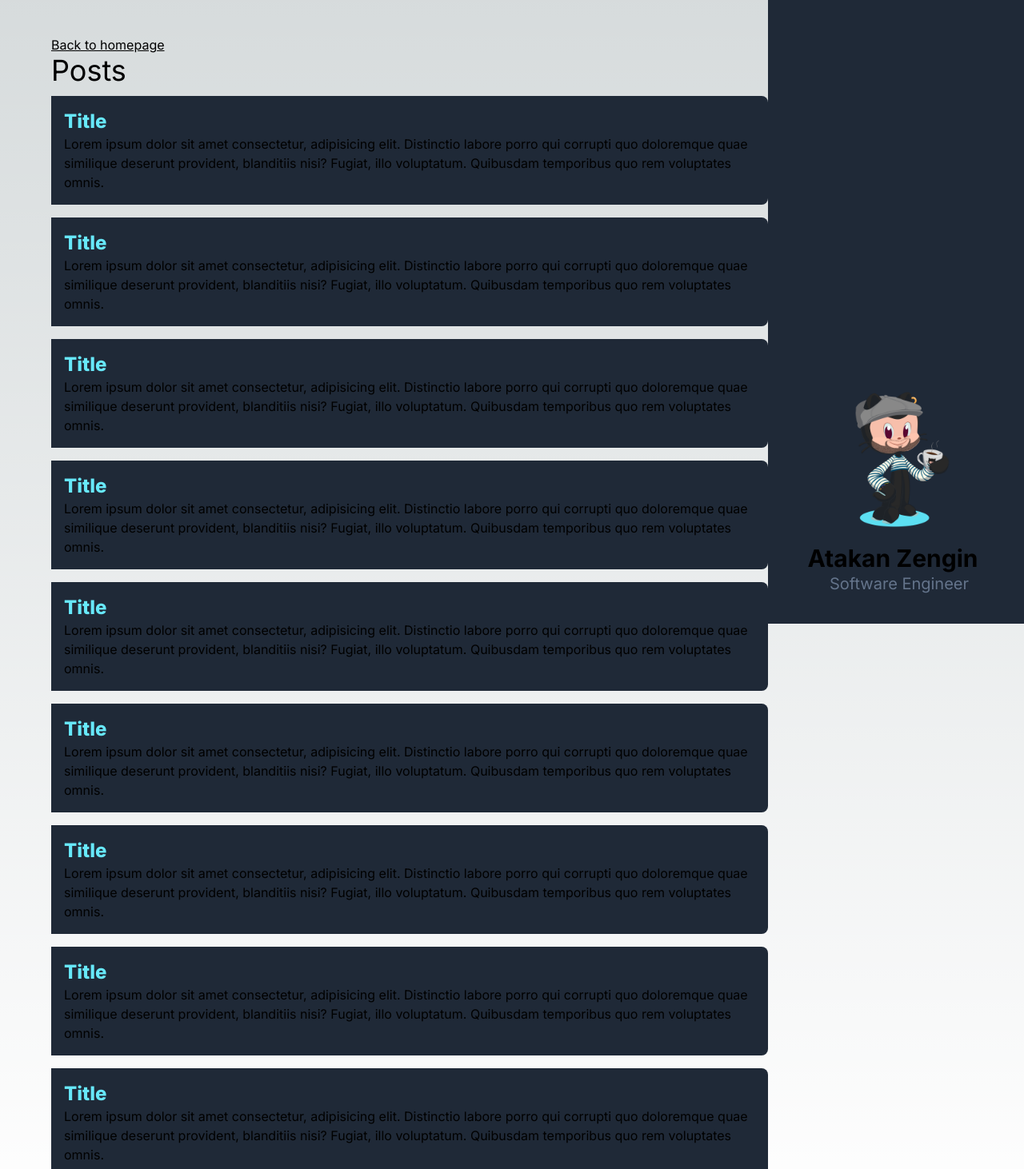
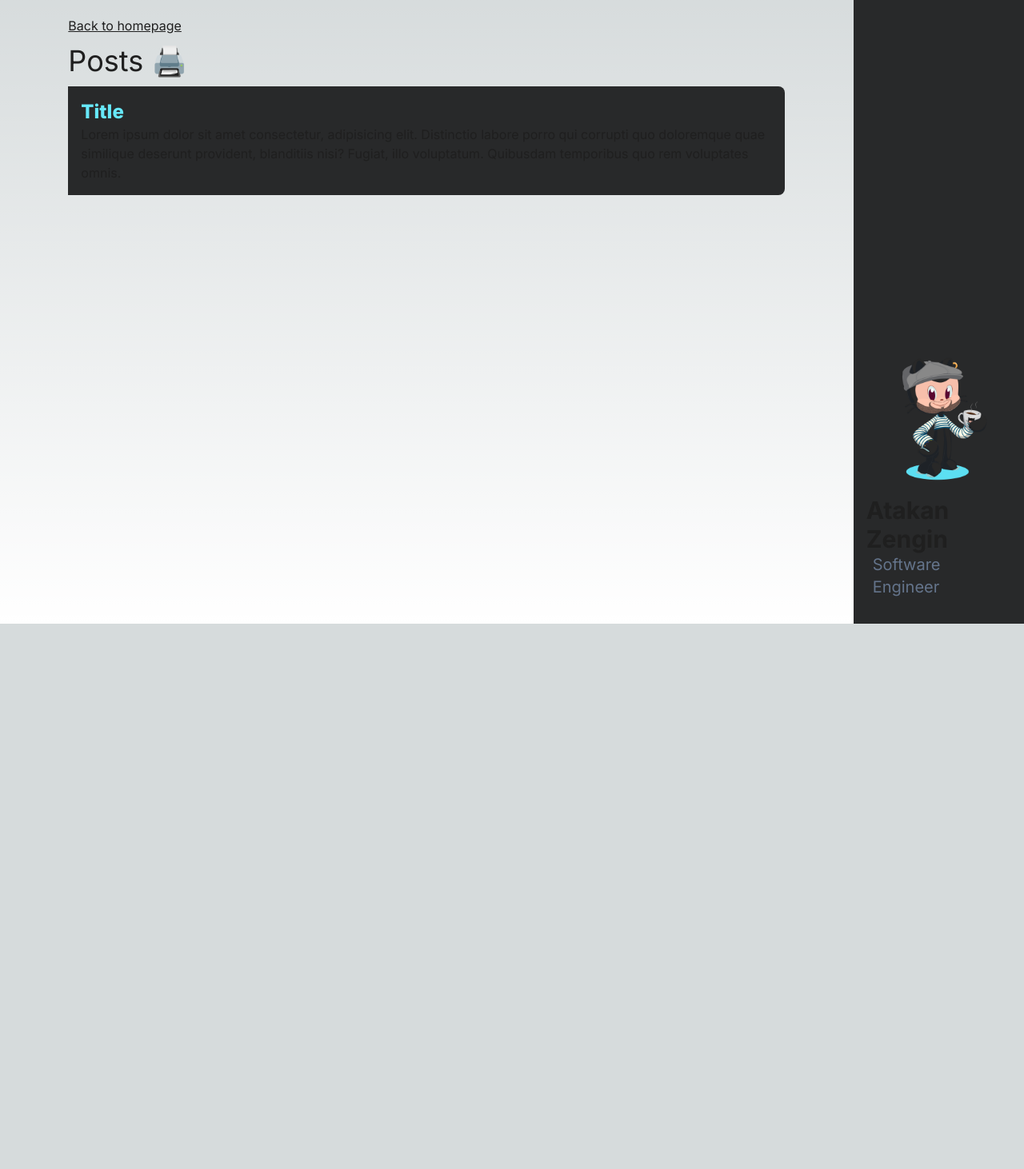
Before and after one commit to atakanzen/atakanzen.com, a Next.js app: page /posts in a window 1280 px wide. Shown: the part 20-1482 px from the top of the page at 80% size. After the commit the page ends 800 px from the top, so only its background shows below. Built offline with nearby package versions, Linux system fonts and the light colour scheme.

Commit message:
Add custom 404 page and update layout for more robustness

```diff
--- /dev/null
+++ b/components/CardNavigation.tsx
@@ -0,0 +1,26 @@
+import { Url } from "next/dist/shared/lib/router/router";
+import Link from "next/link";
+import React from "react";
+
+type CardNavigationProps = {
+  href: Url;
+  title: String;
+  description: String;
+};
+
+const CardNavigation = ({ href, title, description }: CardNavigationProps) => {
+  return (
+    <Link
+      href={href}
+      className="group p-6 dark:bg-miogray-100 dark:hover:bg-miogray-50 rounded-xl"
+    >
+      <h5 className="text-l font-semibold">
+        <span className="text-cyan-300 font-bold text-xl">MY</span> {title}
+      </h5>
+      <p>{description}</p>
+    </Link>
+  );
+};
+
+export default CardNavigation;
+export type { CardNavigationProps };
--- a/components/Layout.tsx
+++ b/components/Layout.tsx
@@ -10,9 +10,16 @@ type LayoutProps = {
 export default function Layout({ children }: LayoutProps) {
   return (
     <>
-      <div className={`${inter.className} relative`}>
-        <Sidebar />
-        <main className="mx-auto p-16 relative">{children}</main>
+      <div
+        className={`${inter.className} grid grid-rows-1 grid-cols-1 xl:grid-cols-12`}
+      >
+        <div className="row-start-1 xl:col-span-2  xl:col-start-11">
+          <Sidebar />
+        </div>
+
+        <main className="mx-auto p-10 col-span-12 row-start-2 col-start-1 xl:col-span-10  xl:row-start-1 ">
+          {children}
+        </main>
       </div>
     </>
   );
--- a/components/Sidebar.tsx
+++ b/components/Sidebar.tsx
@@ -2,7 +2,8 @@ import Image from "next/image";
 
 export default function Sidebar() {
   return (
-    <aside className="xl:left-auto xl:fixed xl:top-0 xl:h-screen xl:bottom-0 xl:right-0 bg-gray-800 xl:w-80 p-4 xl:pb-9">
+    // <aside className="xl:left-auto xl:fixed xl:top-0 xl:h-screen xl:bottom-0 xl:right-0 bg-gray-800 xl:w-80 p-4 xl:pb-9">
+    <aside className="bg-gradient-to-b from-miogray-100 xl:bg-miogray-100 p-4 xl:h-screen">
       <div className="flex flex-row-reverse xl:flex-col h-full items-center justify-between xl:justify-end gap-2">
         {/* Dynamic sized profile photo based on breakpoint */}
         <div>
@@ -27,7 +28,7 @@ export default function Sidebar() {
           </div>
         </div>
         {/* Title */}
-        <div className="flex xl:flex-col items-center justify-center  divide-x-2 xl:divide-x-0">
+        <div className="flex xl:flex-col items-center justify-center xl:mb-4 divide-x-2 xl:divide-x-0">
           <h1 className="text-base xs:text-xl xl:text-3xl font-bold pr-2">
             Atakan Zengin
           </h1>
--- a/pages/index.tsx
+++ b/pages/index.tsx
@@ -1,5 +1,29 @@
-import Image from "next/image";
+import CardNavigation from "@/components/CardNavigation";
+import { CardNavigationProps } from "@/components/CardNavigation";
 import Link from "next/link";
+
+const navigationCards: CardNavigationProps[] = [
+  {
+    href: "/posts",
+    title: "Posts",
+    description: "You can read what I write, occasionally.",
+  },
+  {
+    href: "/my-journey",
+    title: "Journey",
+    description: "Check my journey, in a timeline format!",
+  },
+  {
+    href: "/projects",
+    title: "Projects",
+    description: "Making Sundays less depressive.",
+  },
+  {
+    href: "/contact",
+    title: "Contacts",
+    description: "Some useful links where I appear.",
+  },
+];
 
 export default function Home() {
   return (
@@ -19,44 +43,15 @@ export default function Home() {
       </div>
       <div className="flex flex-col gap-4">
         <p>Here are some useful pages, if you would like to know me better.</p>
-        {/* TODO: Hover can apply underline instead of an animation, considering the click times */}
         <div className="grid grid-cols-1 xl:grid-cols-2 gap-3">
-          <Link
-            href="/posts"
-            className="group p-6 dark:bg-gray-800 dark:hover:bg-gray-700 rounded-xl"
-          >
-            <h5 className="text-l font-semibold">
-              <span className="group-hover:animate-pulse text-cyan-300 font-bold text-xl">
-                MY
-              </span>{" "}
-              Posts
-            </h5>
-            <p>You can read what I write, occasionally.</p>
-          </Link>
-          <Link
-            href="/my-journey"
-            className="group p-6 dark:bg-gray-800 dark:hover:bg-gray-700  rounded-xl"
-          >
-            <h5 className="text-l font-semibold">
-              <span className="group-hover:animate-pulse text-cyan-300 font-bold text-xl">
-                MY
-              </span>{" "}
-              Journey
-            </h5>
-            <p>Check my journey, in a timeline format!</p>
-          </Link>
-          <Link
-            href="/projects"
-            className="group p-6 dark:bg-gray-800 dark:hover:bg-gray-700  rounded-xl"
-          >
-            <h5 className="text-l font-semibold">
-              <span className="group-hover:animate-pulse text-cyan-300 font-bold text-xl">
-                MY
-              </span>{" "}
-              Projects
-            </h5>
-            <p>These are the things that keep me sane.</p>
-          </Link>
+          {navigationCards.map((nc, i) => (
+            <CardNavigation
+              key={i}
+              title={nc.title}
+              description={nc.description}
+              href={nc.href}
+            />
+          ))}
         </div>
       </div>
     </div>
--- a/pages/my-journey/index.tsx
+++ /dev/null
@@ -1,14 +0,0 @@
-import Link from "next/link";
-
-const MyJourney = () => {
-  return (
-    <>
-      <Link href="/" className="underline mb-5">
-        Back to homepage
-      </Link>
-      <h3>Not Implemented Yet</h3>
-    </>
-  );
-};
-
-export default MyJourney;
--- a/pages/posts/index.tsx
+++ b/pages/posts/index.tsx
@@ -8,81 +8,9 @@ const Posts = () => {
       <Link href="/" className="underline mb-5">
         Back to homepage
       </Link>
-      <h3 className="text-4xl mb-3">Posts</h3>
+      <h3 className="text-4xl my-3">Posts 🖨️</h3>
       <ul className="flex flex-col items-start gap-4">
-        <li className="max-w-4xl border-solid p-4 bg-gray-800 rounded-lg rounded-l-none">
-          <h4 className=" text-cyan-300 font-extrabold text-2xl">Title</h4>
-          <p>
-            Lorem ipsum dolor sit amet consectetur, adipisicing elit. Distinctio
-            labore porro qui corrupti quo doloremque quae similique deserunt
-            provident, blanditiis nisi? Fugiat, illo voluptatum. Quibusdam
-            temporibus quo rem voluptates omnis.
-          </p>
-        </li>
-        <li className="max-w-4xl border-solid p-4 bg-gray-800 rounded-lg rounded-l-none">
-          <h4 className=" text-cyan-300 font-extrabold text-2xl">Title</h4>
-          <p>
-            Lorem ipsum dolor sit amet consectetur, adipisicing elit. Distinctio
-            labore porro qui corrupti quo doloremque quae similique deserunt
-            provident, blanditiis nisi? Fugiat, illo voluptatum. Quibusdam
-            temporibus quo rem voluptates omnis.
-          </p>
-        </li>
-        <li className="max-w-4xl border-solid p-4 bg-gray-800 rounded-lg rounded-l-none">
-          <h4 className=" text-cyan-300 font-extrabold text-2xl">Title</h4>
-          <p>
-            Lorem ipsum dolor sit amet consectetur, adipisicing elit. Distinctio
-            labore porro qui corrupti quo doloremque quae similique deserunt
-            provident, blanditiis nisi? Fugiat, illo voluptatum. Quibusdam
-            temporibus quo rem voluptates omnis.
-          </p>
-        </li>
-        <li className="max-w-4xl border-solid p-4 bg-gray-800 rounded-lg rounded-l-none">
-          <h4 className=" text-cyan-300 font-extrabold text-2xl">Title</h4>
-          <p>
-            Lorem ipsum dolor sit amet consectetur, adipisicing elit. Distinctio
-            labore porro qui corrupti quo doloremque quae similique deserunt
-            provident, blanditiis nisi? Fugiat, illo voluptatum. Quibusdam
-            temporibus quo rem voluptates omnis.
-          </p>
-        </li>
-        <li className="max-w-4xl border-solid p-4 bg-gray-800 rounded-lg rounded-l-none">
-          <h4 className=" text-cyan-300 font-extrabold text-2xl">Title</h4>
-          <p>
-            Lorem ipsum dolor sit amet consectetur, adipisicing elit. Distinctio
-            labore porro qui corrupti quo doloremque quae similique deserunt
-            provident, blanditiis nisi? Fugiat, illo voluptatum. Quibusdam
-            temporibus quo rem voluptates omnis.
-          </p>
-        </li>
-        <li className="max-w-4xl border-solid p-4 bg-gray-800 rounded-lg rounded-l-none">
-          <h4 className=" text-cyan-300 font-extrabold text-2xl">Title</h4>
-          <p>
-            Lorem ipsum dolor sit amet consectetur, adipisicing elit. Distinctio
-            labore porro qui corrupti quo doloremque quae similique deserunt
-            provident, blanditiis nisi? Fugiat, illo voluptatum. Quibusdam
-            temporibus quo rem voluptates omnis.
-          </p>
-        </li>
-        <li className="max-w-4xl border-solid p-4 bg-gray-800 rounded-lg rounded-l-none">
-          <h4 className=" text-cyan-300 font-extrabold text-2xl">Title</h4>
-          <p>
-            Lorem ipsum dolor sit amet consectetur, adipisicing elit. Distinctio
-            labore porro qui corrupti quo doloremque quae similique deserunt
-            provident, blanditiis nisi? Fugiat, illo voluptatum. Quibusdam
-            temporibus quo rem voluptates omnis.
-          </p>
-        </li>
-        <li className="max-w-4xl border-solid p-4 bg-gray-800 rounded-lg rounded-l-none">
-          <h4 className=" text-cyan-300 font-extrabold text-2xl">Title</h4>
-          <p>
-            Lorem ipsum dolor sit amet consectetur, adipisicing elit. Distinctio
-            labore porro qui corrupti quo doloremque quae similique deserunt
-            provident, blanditiis nisi? Fugiat, illo voluptatum. Quibusdam
-            temporibus quo rem voluptates omnis.
-          </p>
-        </li>
-        <li className="max-w-4xl border-solid p-4 bg-gray-800 rounded-lg rounded-l-none">
+        <li className="max-w-4xl border-solid p-4 bg-miogray-100 rounded-lg rounded-l-none">
           <h4 className=" text-cyan-300 font-extrabold text-2xl">Title</h4>
           <p>
             Lorem ipsum dolor sit amet consectetur, adipisicing elit. Distinctio
--- a/pages/projects/index.tsx
+++ /dev/null
@@ -1,14 +0,0 @@
-import Link from "next/link";
-
-const Projects = () => {
-  return (
-    <>
-      <Link href="/" className="underline mb-5">
-        Back to homepage
-      </Link>
-      <h3>Not Implemented Yet</h3>
-    </>
-  );
-};
-
-export default Projects;
--- a/styles/globals.css
+++ b/styles/globals.css
@@ -3,16 +3,16 @@
 @tailwind utilities;
 
 :root {
-  --foreground-rgb: 0, 0, 0;
+  --foreground-rgb: 31, 31, 31;
   --background-start-rgb: 214, 219, 220;
   --background-end-rgb: 255, 255, 255;
 }
 
 @media (prefers-color-scheme: dark) {
   :root {
-    --foreground-rgb: 255, 255, 255;
-    --background-start-rgb: 18, 18, 18;
-    --background-end-rgb: 18, 18, 18;
+    --foreground-rgb: 227, 227, 227;
+    --background-start-rgb: 31, 31, 31;
+    --background-end-rgb: 31, 31, 31;
   }
 }
 
--- a/tailwind.config.js
+++ b/tailwind.config.js
@@ -19,6 +19,13 @@ module.exports = {
         xs: "475px",
         ...defaultTheme.screens,
       },
+      colors: {
+        mioblack: "#1f1f1f",
+        miogray: {
+          50: "#444647",
+          100: "#28292a",
+        },
+      },
     },
   },
   plugins: [],
```
Also changed, not shown: pages/404.tsx (added, +35 -0 lines).
